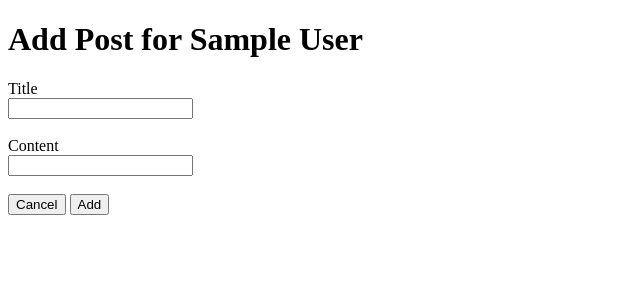
After one commit to sumana-r/springboard-js, a Flask app: page /users/1/posts/new in a window 1280 px wide. The commit adds this page. Shown: the top 300 px of the page, without its empty margins (0-640 px from the left). Run offline with Flask 2, Linux system fonts and the light colour scheme; tables that the repository leaves empty hold one stand-in row (values such as "Sample post").

Commit message:
flask-blogly part 2

```diff
--- a/flask/flask-blogly/app.py
+++ b/flask/flask-blogly/app.py
@@ -1,8 +1,9 @@
 """Blogly application."""
 
 from flask import Flask, render_template, request, redirect
-from models import db, connect_db, User, UserService
+from models import db, connect_db, User, UserService, Post, PostService
 from flask_debugtoolbar import DebugToolbarExtension
+from datetime import date
 
 app = Flask(__name__)
 app.config['SQLALCHEMY_DATABASE_URI'] = 'postgresql:///blogly'
@@ -10,6 +11,7 @@ app.config['SQLALCHEMY_TRACK_MODIFICATIONS'] = False
 app.config['SQLALCHEMY_ECHO'] = True
 
 connect_db(app)
+db.create_all()
 
 
 @app.route('/')
@@ -37,7 +39,8 @@ def addeduser_page():
 @app.route('/users/<user_id>')
 def getuser_page(user_id):
     user = UserService.get_user_detail(user_id)
-    return render_template('userdetail.html', user = user)
+    post = PostService.get_userpost_detail(user_id)
+    return render_template('userdetail.html', user = user,post =post)
 
 @app.route('/users/<user_id>/edit')
 def edituser_page(user_id):
@@ -57,3 +60,44 @@ def editeduser_page(user_id):
 def deleteuser_page(user_id):
     user = UserService.delete_user(user_id)
     return redirect("/users")
+
+@app.route('/users/<user_id>/posts/new')
+def addpost_page(user_id):
+    user = UserService.get_user_detail(user_id)
+    return render_template('newpost.html',user = user)
+
+@app.route('/users/<user_id>/posts/new', methods = ["POST"])
+def addedpost_page(user_id):
+    title = request.form.get('ptitle')
+    content = request.form.get('pcontent')
+    created_at = date.today()
+    post = Post(title = title, content = content,created_at = created_at, user_id=user_id)
+    PostService.save_post(post)
+    return redirect("/users/"+ user_id)
+
+@app.route('/posts/<post_id>')
+def postlist_page(post_id):
+    post = PostService.get_post(post_id)
+    return render_template('postdetail.html', post =post)
+
+@app.route('/posts/<post_id>/delete', methods = ["POST"])
+def delete_post_page(post_id):
+    post = PostService.get_post(post_id)
+    PostService.delete_post(post_id)
+    return redirect("/users/"+ str(post.user_id))
+
+@app.route('/posts/<post_id>/edit')
+def editpost_page(post_id):
+    post = PostService.get_post(post_id)
+    return render_template('postedit.html',post = post)
+
+@app.route('/posts/<post_id>/edit', methods = ["POST"])
+def editedpost_page(post_id):
+    title = request.form.get('title')
+    content = request.form.get('content')
+    created_at = date.today()
+    post = PostService.get_post(post_id)
+    print("post.user_id")
+    updatedpost = Post(id = post_id, title = title, content = content, created_at = created_at, user_id = post.user_id )
+    PostService.update_post(updatedpost)
+    return redirect("/users/"+ str(post.user_id))
--- a/flask/flask-blogly/models.py
+++ b/flask/flask-blogly/models.py
@@ -2,6 +2,7 @@
 from flask_sqlalchemy import SQLAlchemy
 
 db = SQLAlchemy()
+
 
 def connect_db(app):
     db.app =  app
@@ -11,7 +12,7 @@ def connect_db(app):
 
 class User(db.Model):
 
-    __tablename__ = "User"
+    __tablename__ = "user"
 
     def __repr__(self):
         return f"self.id, self.first_name, self.last_name, self.image_url"
@@ -24,6 +25,7 @@ class User(db.Model):
     last_name = db.Column(db.String(20),
                      nullable=False)
     image_url = db.Column(db.Text, nullable=True)
+    post = db.relationship('Post', backref='users')
 
 
 class UserService():
@@ -46,3 +48,42 @@ class UserService():
         delete_user = User.query.get(id)
         db.session.delete(delete_user)
         db.session.commit()
+
+class Post(db.Model):
+
+    __tablename__ = "post"
+
+    id = db.Column(db.Integer,
+                   primary_key=True,
+                   autoincrement=True)
+    title = db.Column(db.String(30),
+                     nullable=False)
+    content = db.Column(db.Text, nullable=False)
+    created_at = db.Column(db.DateTime,
+                     nullable=False)
+    user_id = db.Column(db.Integer, db.ForeignKey('user.id'))
+
+class PostService():
+    def save_post(post:Post):
+        db.session.add(post)
+        db.session.commit()
+
+    def get_userpost_detail(user_id):
+        return  Post.query.filter_by(user_id = user_id).all()
+
+    def get_post(post_id):
+        return  Post.query.get(post_id)
+
+    def delete_post(post_id):
+        delete_post = Post.query.get(post_id)
+        db.session.delete(delete_post)
+        db.session.commit()
+
+    def update_post(post:Post):
+        edit_post = Post.query.get(post.id)
+        edit_post.title = post.title
+        edit_post.content = post.content
+        edit_post.created_at = post.created_at
+        edit_post.user_id = post.user_id
+        db.session.add(edit_post)
+        db.session.commit()
--- /dev/null
+++ b/flask/flask-blogly/templates/newpost.html
@@ -0,0 +1,18 @@
+{% extends 'base.html' %}
+
+{% block title %}New Post Form{% endblock %}
+
+{% block content %}
+<form  action="/users/{{user.id}}/posts/new" method="post">
+    <h1> Add Post for {{user.first_name + " " + user.last_name }}</h1>
+<div>
+    <label>Title</label><br>
+    <input name = "ptitle" type = "text"/><br><br>
+    <label>Content</label><br>
+    <input name = "pcontent" type = "text" /><br><br>
+    <button name="postcancel" type="button">Cancel</button>
+    <button name="addpost" type="submit">Add</button>
+</div>
+</form>
+
+{% endblock %}
--- a/flask/flask-blogly/templates/userlist.html
+++ b/flask/flask-blogly/templates/userlist.html
@@ -1,6 +1,6 @@
 {% extends 'base.html' %}
 
-{% block title %}New User Form{% endblock %}
+{% block title %}User List Form{% endblock %}
 
 {% block content %}
 <h1> Users</h1>
```
Also changed, not shown: flask/flask-blogly/templates/postdetail.html (added, +19 -0 lines), flask/flask-blogly/templates/postedit.html (added, +17 -0 lines), flask/flask-blogly/templates/userdetail.html (+14 -3 lines), flask/flask-blogly/test.py (+25 -1 lines), flask/flask-blogly/static/app.css (line endings or trailing spaces).
